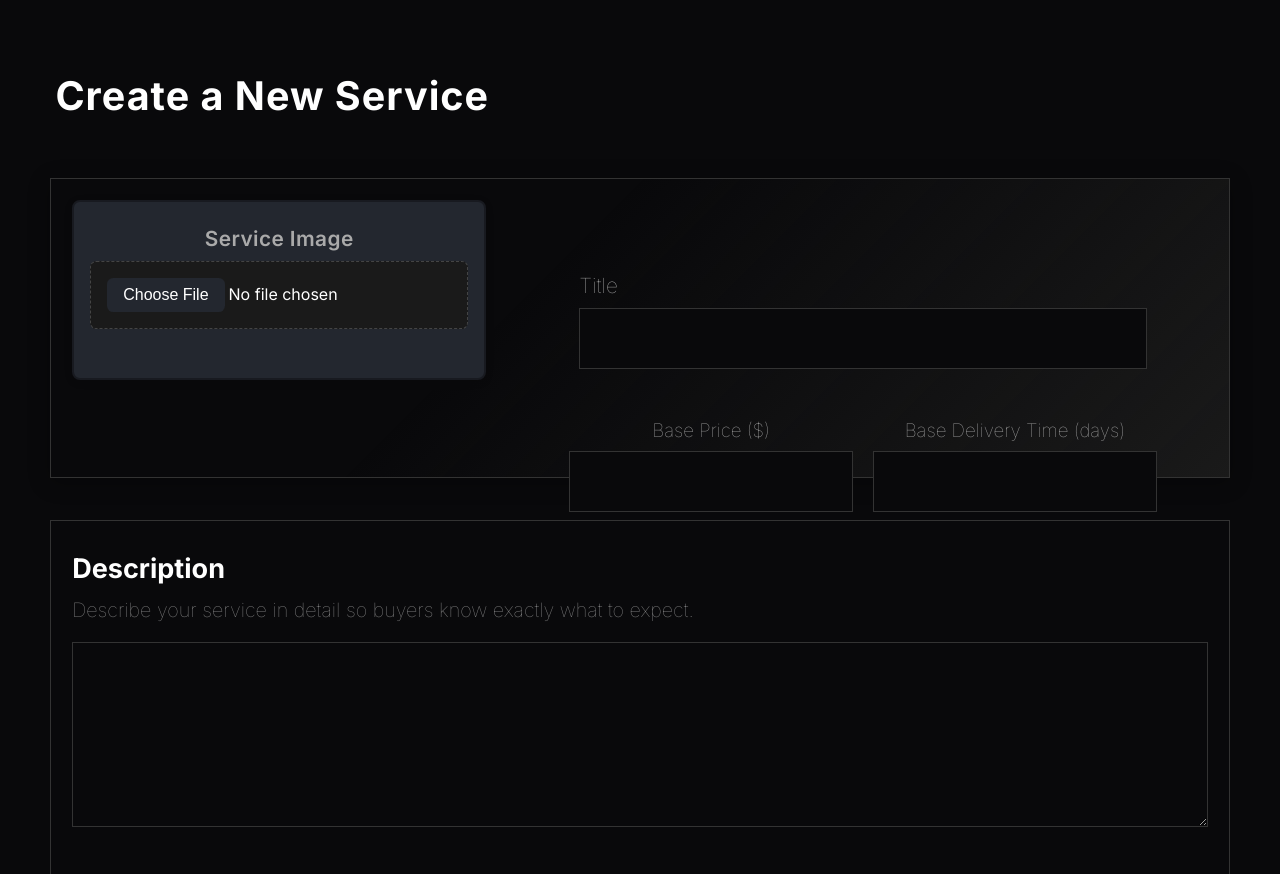
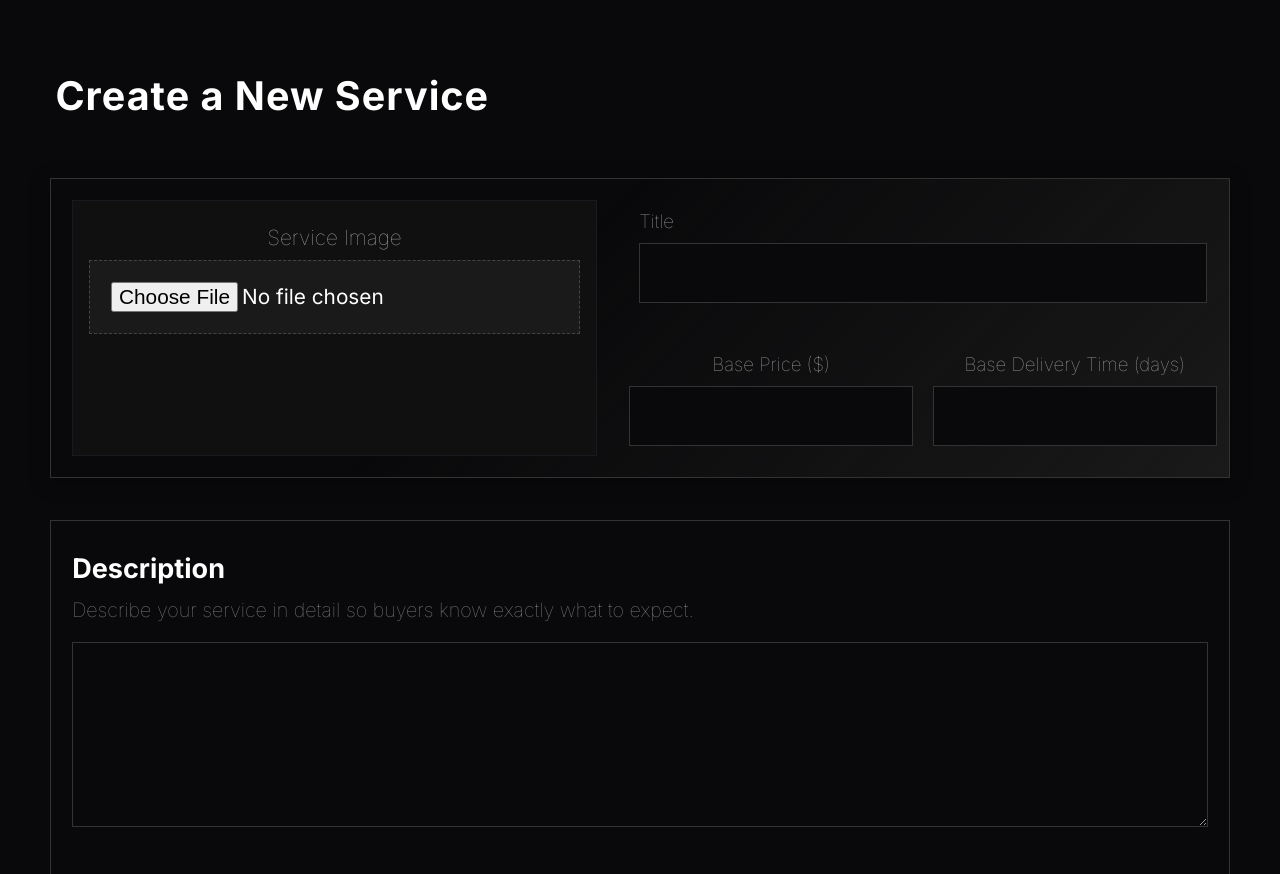
Before and after one commit to simaopsbarbosa/sixer, a PHP site: page /pages/create_service.php in a window 1280 px wide. Shown: the part 148-1022 px from the top of the page. Run offline with PHP 8.4, Linux system fonts and the light colour scheme.

Commit message:
fixed create_service's service header layout

```diff
--- a/css/create_service.css
+++ b/css/create_service.css
@@ -79,6 +79,7 @@ body {
   align-items: flex-start;
   flex-wrap: wrap;
   overflow: visible;
+  align-items: stretch;
 }
 
 .service-image-upload {
@@ -87,51 +88,32 @@ body {
     flex-direction: column;
     align-items: center;
     justify-content: flex-start;
-  background: #23272f;
-  border: 2px solid #181a20;
-  border-radius: 0.5rem;
+    background: #101010;
+    border: 1px solid #181a20;
     padding: 1.5rem 1rem;
-  box-shadow: 0 2px 8px rgba(0,0,0,0.10);
     color: #fff;
+    min-height: 100%;
+    align-self: stretch;
+    box-sizing: border-box;
 }
 
-.service-image-upload label {
-  margin-bottom: 0.7rem;
-  font-weight: 600;
-  color: #fff;
-  letter-spacing: 0.02em;
+.service-image-preview {
+  width: 100%;
+  max-width: 160px;
+  height: 160px;
+  object-fit: cover;
+  border: 1px solid #444;
+  margin-bottom: 1em;
+  background: #181a20;
+  display: none;
 }
 
-.service-image-upload input[type="file"] {
-  background: #181a20;
-  color: #fff;
-  border: 2px solid #23272f;
-  border-radius: 0.4rem;
-  padding: 0.5rem 0.7rem;
-  font-size: 1rem;
-  cursor: pointer;
-  width: 100%;
-  transition: border 0.2s;
-}
-
-.service-image-upload input[type="file"]::-webkit-file-upload-button {
-  background: #23272f;
-  color: #fff;
-  border: none;
-  border-radius: 0.4rem;
-  padding: 0.5rem 1rem;
-  font-weight: 500;
-  cursor: pointer;
-  transition: background 0.2s;
-}
-
-.service-image-upload input[type="file"]:hover,
-.service-image-upload input[type="file"]:focus {
-  border: 2px solid #3a3f4b;
+.service-image-preview.active {
+  display: block;
 }
 
 .service-info {
-    flex: 2 1 0;
+
     min-width: 0;
     width: 100%;
     display: flex;
@@ -157,6 +139,7 @@ body {
     display: flex;
     gap: 1.2rem;
     flex-wrap: wrap;
+    align-items: flex-end;
 }
 
 .service-field {
@@ -171,7 +154,6 @@ body {
     margin-bottom: 0.5em;
     font-size: 1em;
     color: #aaa;
-    /* Remove top margin for better alignment */
 }
 
 #service-title {
@@ -199,17 +181,26 @@ body {
     padding-right: 3em;
 }
 
+.service-title {
+  flex-grow: 1;
+  padding: 0.5em;
+  display: flex;
+  flex-direction: column;
+  align-items: start;
+  justify-content: space-between;
+  position: relative;
+  z-index: 2;
+}
+
 .form-actions {
     text-align: center;
     margin-top: 2em;
 }
 
 .submit-button {
-    background-color: #8a2be2;
     color: white;
     padding: 0.8em 1.8em;
     border: none;
-    border-radius: 0px;
     font-family: 'Inter', sans-serif;
     font-size: 1.1em;
     font-weight: 100;
--- a/pages/create_service.php
+++ b/pages/create_service.php
@@ -22,11 +22,12 @@
           <h1>Create a New Service</h1>
           <div class="service-header efficient-layout">
             <div class="service-image-upload">
-              <label for="service-image">Service Image</label>
-              <input type="file" id="service-image" name="service_image" accept="image/*" required />
+              <label for="service-image" id="service-image-label" style="cursor:pointer;">Service Image</label>
+              <img id="service-image-preview" class="service-image-preview" alt="Preview" style="cursor:pointer;" />
+              <input type="file" id="service-image" name="service_image" accept="image/*" required style="display:block;" />
             </div>
             <div class="service-main-fields">
-              <div class="service-info">
+              <div class="service-title">
                 <label for="service-title">Title</label>
                 <input type="text" id="service-title" name="title" maxlength="100" required />
               </div>
@@ -69,5 +70,31 @@
         </form>
       </div>
     </main>
+    <script>
+document.addEventListener('DOMContentLoaded', function () {
+  const input = document.getElementById('service-image');
+  const preview = document.getElementById('service-image-preview');
+  const label = document.getElementById('service-image-label');
+
+  // Clicking the label or preview opens the file picker
+  label.addEventListener('click', function() { input.click(); });
+  preview.addEventListener('click', function() { input.click(); });
+
+  input.addEventListener('change', function (e) {
+    const file = e.target.files[0];
+    if (file) {
+      const reader = new FileReader();
+      reader.onload = function (ev) {
+        preview.src = ev.target.result;
+        preview.classList.add('active');
+      };
+      reader.readAsDataURL(file);
+    } else {
+      preview.src = '';
+      preview.classList.remove('active');
+    }
+  });
+});
+</script>
   </body>
 </html>
```
Lines whose indentation alone changed are shown as unchanged.
